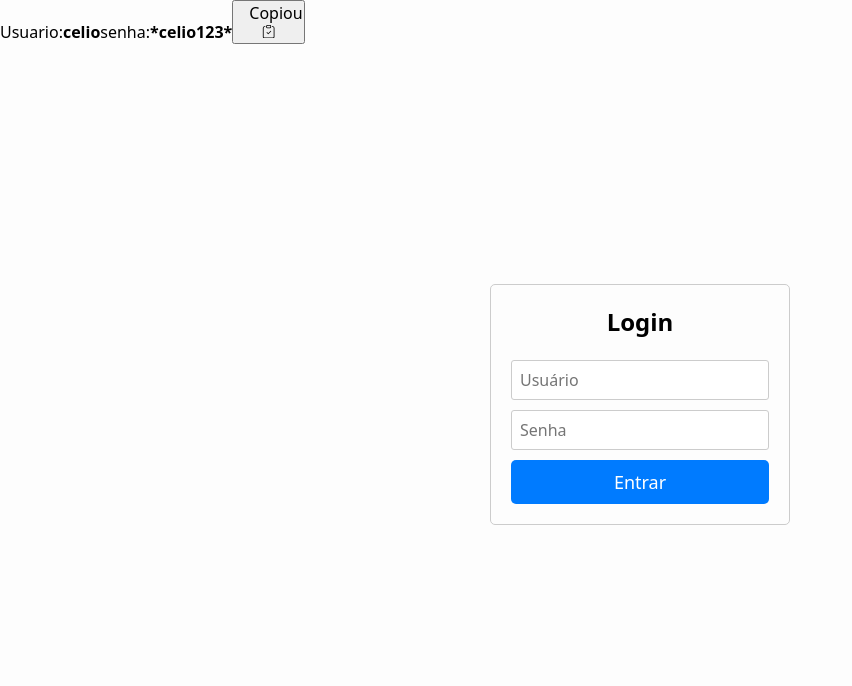
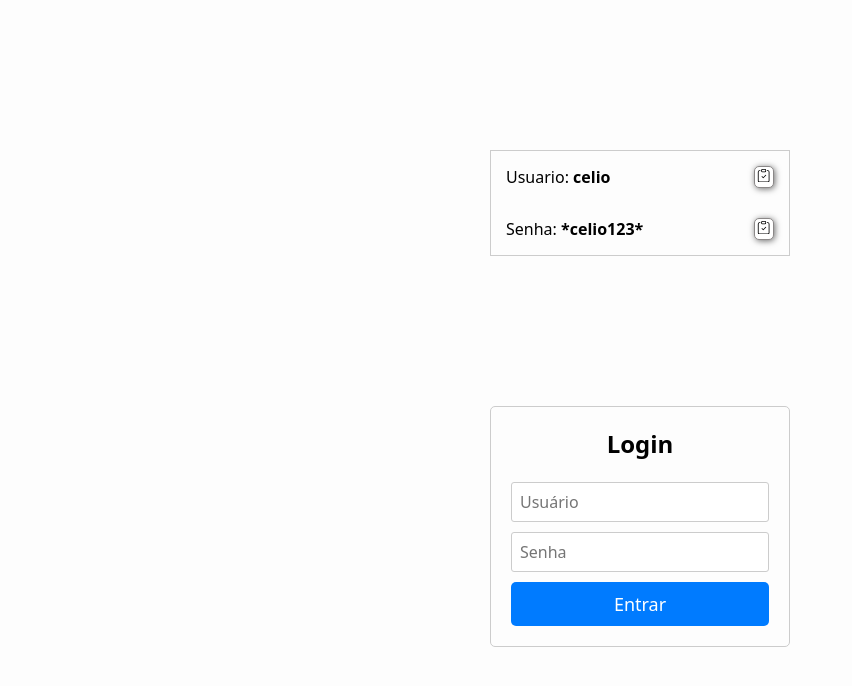
Before and after one commit to CelioDS/caixaFlow, a React (Create React App) app in the folder frontend/: page / in a window 1280 px wide. Shown: the top 686 px of the page, without its empty margins (0-852 px from the left). Built offline with nearby package versions, Linux system fonts and the light colour scheme.

Commit message:
FEAT : ajuste na table e no login

```diff
--- a/frontend/public/index.html
+++ b/frontend/public/index.html
@@ -1,5 +1,5 @@
 <!DOCTYPE html>
-<html lang="en">
+<html lang="pt-br">
   <head>
     <meta charset="utf-8" />
     <link rel="icon" href="%PUBLIC_URL%/favicon.ico" />
--- a/frontend/src/App.css
+++ b/frontend/src/App.css
@@ -50,6 +50,51 @@ h1 {
   font-size: clamp(20px, 5vw, 30px) !important;
 }
 
+.credencial {
+  display: flex;
+  flex-direction: column;
+  border: 1px solid #ccc;
+  max-width: 300px;
+  margin: 150px auto;
+}
+.credencial div {
+  display: flex;
+  flex-direction: row;
+  justify-content: space-between;
+  padding: 15px;
+}
+
+.btnCopy {
+  background-color: #ffffff;
+  cursor: pointer;
+  border: 1px solid #8b8888;
+  padding: 1px;
+  border-radius: 5px;
+  filter: drop-shadow(1px 1px 3px #00000091);
+  margin-left: 10px;
+  cursor: copy;
+  width: 20px;
+}
+.copy {
+  display: none;
+  position: absolute;
+  top: -40px;
+  right: -50px;
+  z-index: 100;
+  background-color: inherit;
+  padding: 5px;
+  border-radius: 8px;
+  filter: inherit;
+}
+.btnCopy:hover > .copy {
+  display: flex;
+}
+.btnCopy:hover {
+  filter: drop-shadow(2px 2px 2px #3f3f3f91);
+  color: #000000;
+  background-color: #c0ebff;
+}
+
 /* App.css */
 .login-form {
   display: flex;
@@ -63,7 +108,6 @@ h1 {
   border-radius: 5px;
   height: 100%;
   height: 100%;
-  margin-top: 30vh;
 }
 
 .login-input {
@@ -83,17 +127,17 @@ h1 {
     transform: translateX(0) rotate(0deg);
   }
   25% {
-    transform: translateX(-2px) rotate(-1deg) ;
+    transform: translateX(-2px) rotate(-1deg);
   }
   50% {
-    transform: translateX(2px) ;
+    transform: translateX(2px);
     border: 1px solid #ff0000;
   }
   75% {
-    transform: translateX(-2px) rotate(1deg) ;
+    transform: translateX(-2px) rotate(1deg);
   }
   to {
-    transform: translateX(0) translateY(0) rotate(0deg) ;
+    transform: translateX(0) translateY(0) rotate(0deg);
   }
 }
 
--- a/frontend/src/App.js
+++ b/frontend/src/App.js
@@ -73,21 +73,30 @@ function App() {
       {permission && <NavBar />}
       {permission && <Outlet />}
       {!permission && (
-        <>
+        <div className={"credencial"}>
+          <div>
             <span>
-            usuario:<strong>celio</strong>
+              usuario: <strong>celio</strong>
             </span>
+            <button className={"btnCopy"} onClick={() => handleCopy("celio")}>
+              <p className={"copy"}>{copy}</p>
+              <BsClipboardCheck />
+            </button>
+          </div>
+
+          <div>
             <span>
-            senha:<strong>*celio123*</strong>
+              senha: <strong>*celio123*</strong>
             </span>
             <button
               className={"btnCopy"}
-            onClick={() => handleCopy("*celio123*", Event)}
+              onClick={() => handleCopy("*celio123*")}
             >
-            <p className={copy}>{copy}</p>
+              <p className={"copy"}>{copy}</p>
               <BsClipboardCheck />
             </button>
-        </>
+          </div>
+        </div>
       )}
 
       {!permission && (
--- a/frontend/src/componentes/layout/Table.js
+++ b/frontend/src/componentes/layout/Table.js
@@ -216,7 +216,6 @@ export default function Table({ arrayDB, currentPage }) {
       <table className={style.table}>
         <thead>
           <tr>
-            {!isMobile && <th>id </th>}
             {!isMobile && <th>data </th>}
             <th>movimentação</th>
             <th>descrição</th>
@@ -261,19 +260,6 @@ export default function Table({ arrayDB, currentPage }) {
                   <tr key={id}>
                     {console.log()}
 
-                    {!isMobile && (
-                      <td
-                        style={
-                          movimentacao === "Entrada"
-                            ? { color: "#008000" }
-                            : movimentacao === "Saida"
-                            ? { color: "#800303fb" }
-                            : { color: "#0099ff" } // Terceiro valor para outra movimentação
-                        }
-                      >
-                        {id + 1}
-                      </td>
-                    )}
                     {!isMobile && <td>{dataNew}</td>}
                     <td
                       style={
```
Lines whose indentation alone changed are shown as unchanged.
